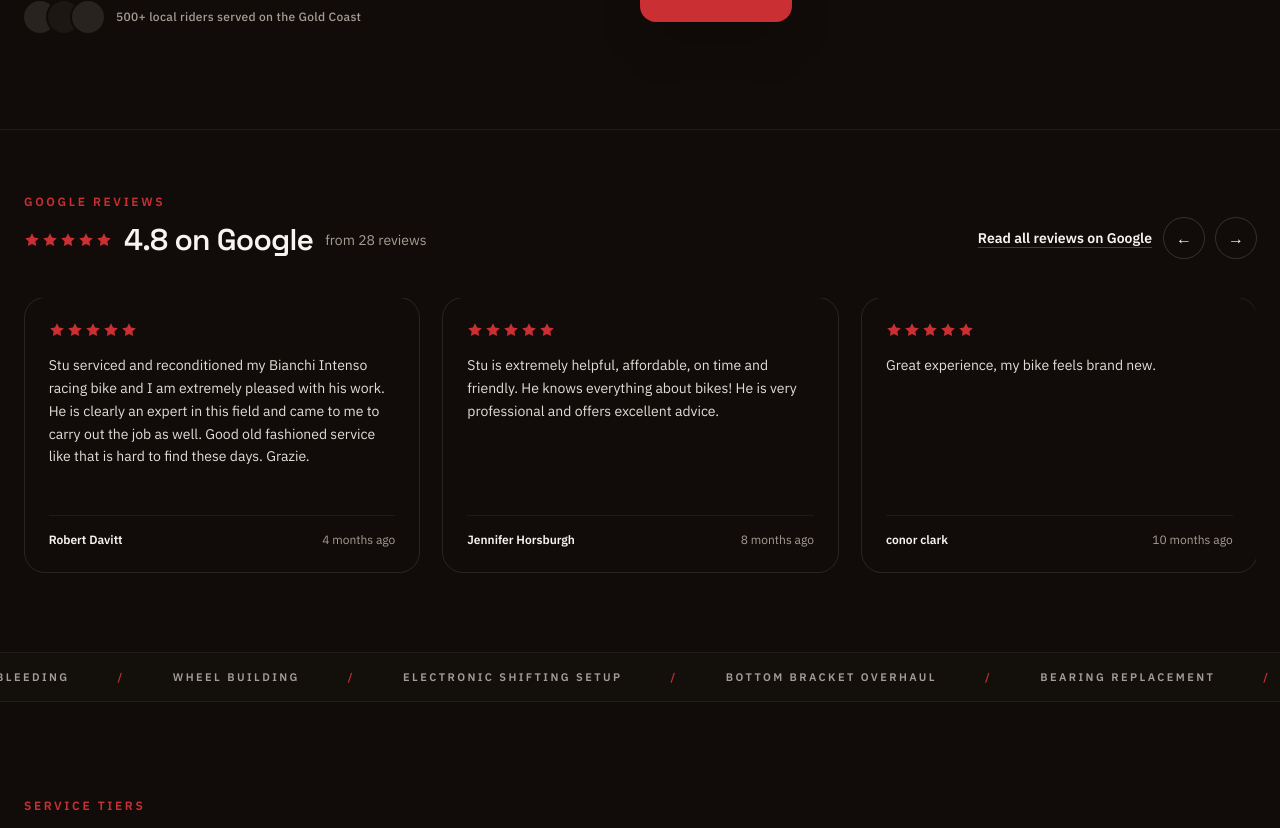
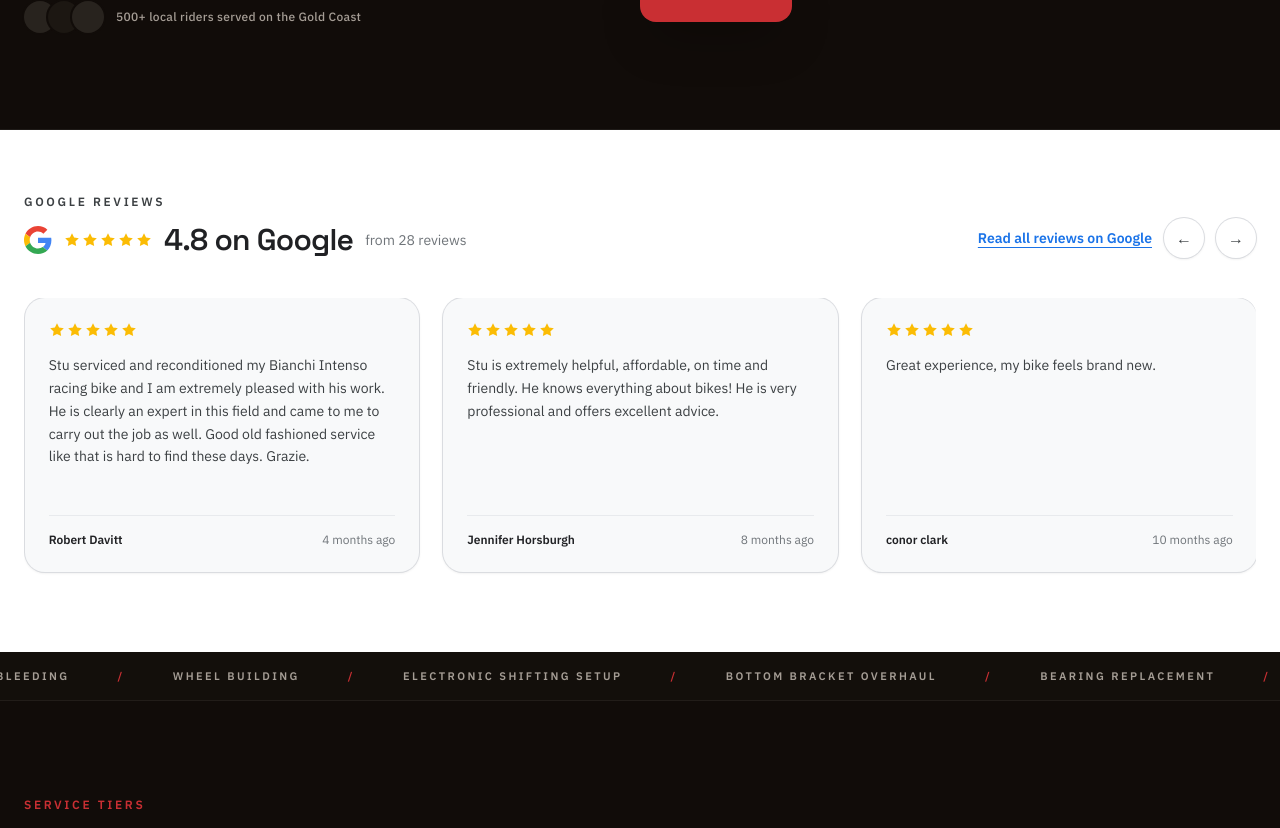
Before and after one commit to sg-satoshi/saabai-site, a Next.js app: page /sites/cycle-repair in a window 1280 px wide. Shown: the part 767-1595 px from the top of the page. Built offline with nearby package versions, Linux system fonts and the light colour scheme.

Commit message:
Stu reviews: white strip, Google yellow stars, Google G logo

```diff
--- a/app/sites/cycle-repair/ReviewsCarousel.tsx
+++ b/app/sites/cycle-repair/ReviewsCarousel.tsx
@@ -5,13 +5,24 @@ import { reviews, googleRating, googleReviewCount, googleMapsUrl } from "./revie
 
 function Stars({ n, className = "" }: { n: number; className?: string }) {
   return (
-    <span className={`flex gap-0.5 text-brand ${className}`} aria-hidden="true">
+    <span className={`flex gap-0.5 text-[#FBBC04] ${className}`} aria-hidden="true">
       {Array.from({ length: 5 }).map((_, i) => (
-        <svg key={i} viewBox="0 0 20 20" className={`size-4 ${i < Math.round(n) ? "fill-current" : "fill-white/15"}`}>
+        <svg key={i} viewBox="0 0 20 20" className={`size-4 ${i < Math.round(n) ? "fill-current" : "fill-[#dadce0]"}`}>
           <path d="M10 1.5l2.6 5.3 5.9.9-4.3 4.1 1 5.8L10 14.9l-5.2 2.7 1-5.8L1.5 7.7l5.9-.9z" />
         </svg>
       ))}
     </span>
+  );
+}
+
+function GoogleG() {
+  return (
+    <svg viewBox="0 0 48 48" className="size-7" role="img" aria-label="Google">
+      <path fill="#EA4335" d="M24 9.5c3.54 0 6.71 1.22 9.21 3.6l6.85-6.85C35.9 2.38 30.47 0 24 0 14.62 0 6.51 5.38 2.56 13.22l7.98 6.19C12.43 13.72 17.74 9.5 24 9.5z" />
+      <path fill="#4285F4" d="M46.98 24.55c0-1.57-.15-3.09-.38-4.55H24v9.02h12.94c-.58 2.96-2.26 5.48-4.78 7.18l7.73 6c4.51-4.18 7.09-10.36 7.09-17.65z" />
+      <path fill="#FBBC05" d="M10.53 28.59c-.48-1.45-.76-2.99-.76-4.59s.27-3.14.76-4.59l-7.98-6.19C.92 16.46 0 20.12 0 24c0 3.88.92 7.54 2.56 10.78l7.97-6.19z" />
+      <path fill="#34A853" d="M24 48c6.48 0 11.93-2.13 15.89-5.81l-7.73-6c-2.15 1.45-4.92 2.3-8.16 2.3-6.26 0-11.57-4.22-13.47-9.91l-7.98 6.19C6.51 42.62 14.62 48 24 48z" />
+    </svg>
   );
 }
 
@@ -39,20 +50,21 @@ export function ReviewsCarousel() {
   }, [paused, scroll]);
 
   return (
-    <section aria-labelledby="reviews-heading" className="py-16 border-b border-muted-line">
+    <section aria-labelledby="reviews-heading" className="py-16 bg-white text-[#202124]">
       <style>{`.stu-review-card{flex:0 0 100%}@media(min-width:768px){.stu-review-card{flex-basis:calc(50% - 12px)}}@media(min-width:1024px){.stu-review-card{flex-basis:calc((100% - 48px)/3)}}`}</style>
       <div className="max-w-7xl mx-auto px-6">
         <div className="mb-10 flex flex-col sm:flex-row sm:items-end sm:justify-between gap-6">
           <div>
-            <h2 id="reviews-heading" className="text-xs font-bold tracking-[0.22em] text-brand uppercase mb-3">
+            <h2 id="reviews-heading" className="text-xs font-bold tracking-[0.22em] text-[#3c4043] uppercase mb-3">
               Google Reviews
             </h2>
             <div className="flex flex-wrap items-center gap-3">
+              <GoogleG />
               <Stars n={googleRating} className="[&_svg]:size-6" />
-              <span className="text-3xl font-display font-semibold tracking-tight">
+              <span className="text-3xl font-display font-semibold tracking-tight text-[#202124]">
                 {googleRating} on Google
               </span>
-              <span className="text-sm text-muted-foreground">from {googleReviewCount} reviews</span>
+              <span className="text-sm text-[#70757a]">from {googleReviewCount} reviews</span>
               <span className="sr-only">Rated {googleRating} out of 5</span>
             </div>
           </div>
@@ -61,16 +73,16 @@ export function ReviewsCarousel() {
               href={googleMapsUrl}
               target="_blank"
               rel="noopener noreferrer"
-              className="text-sm font-semibold hover:text-brand transition-colors underline underline-offset-4 decoration-white/20"
+              className="text-sm font-semibold text-[#1a73e8] hover:text-[#174ea6] transition-colors underline underline-offset-4"
             >
               Read all reviews on Google
             </a>
             <button type="button" onClick={() => scroll(-1)} aria-label="Previous review"
-              className="size-10 rounded-full ring-1 ring-white/15 hover:ring-brand/60 hover:text-brand transition-colors focus-visible:outline focus-visible:outline-2 focus-visible:outline-brand">
+              className="size-10 rounded-full bg-white text-[#3c4043] ring-1 ring-[#dadce0] shadow-sm hover:bg-[#f1f3f4] hover:text-[#202124] transition-colors focus-visible:outline focus-visible:outline-2 focus-visible:outline-[#1a73e8]">
               ←
             </button>
             <button type="button" onClick={() => scroll(1)} aria-label="Next review"
-              className="size-10 rounded-full ring-1 ring-white/15 hover:ring-brand/60 hover:text-brand transition-colors focus-visible:outline focus-visible:outline-2 focus-visible:outline-brand">
+              className="size-10 rounded-full bg-white text-[#3c4043] ring-1 ring-[#dadce0] shadow-sm hover:bg-[#f1f3f4] hover:text-[#202124] transition-colors focus-visible:outline focus-visible:outline-2 focus-visible:outline-[#1a73e8]">
               →
             </button>
           </div>
@@ -90,23 +102,23 @@ export function ReviewsCarousel() {
             if (e.key === "ArrowRight") { e.preventDefault(); scroll(1); }
             if (e.key === "ArrowLeft") { e.preventDefault(); scroll(-1); }
           }}
-          className="flex gap-6 overflow-x-auto snap-x snap-mandatory scroll-smooth pb-4 [scrollbar-width:none] [&::-webkit-scrollbar]:hidden focus-visible:outline focus-visible:outline-2 focus-visible:outline-brand rounded-xl"
+          className="flex gap-6 overflow-x-auto snap-x snap-mandatory scroll-smooth pb-4 [scrollbar-width:none] [&::-webkit-scrollbar]:hidden focus-visible:outline focus-visible:outline-2 focus-visible:outline-[#1a73e8] rounded-xl"
         >
           {reviews.map((r, i) => (
             <li
               key={i}
               aria-roledescription="slide"
               aria-label={`Review ${i + 1} of ${reviews.length}, by ${r.name}`}
-              className="stu-review-card snap-start shrink-0 bg-surface/40 ring-1 ring-white/10 rounded-2xl p-6 flex flex-col"
+              className="stu-review-card snap-start shrink-0 bg-[#f8f9fa] ring-1 ring-[#dadce0] shadow-sm rounded-2xl p-6 flex flex-col"
             >
               <Stars n={r.stars} />
               <span className="sr-only">{r.stars} out of 5 stars</span>
-              <p className="mt-4 text-sm leading-relaxed text-fg/90 line-clamp-6 whitespace-pre-line flex-1" title={r.text}>
+              <p className="mt-4 text-sm leading-relaxed text-[#3c4043] line-clamp-6 whitespace-pre-line flex-1" title={r.text}>
                 {r.text}
               </p>
-              <div className="mt-6 pt-4 border-t border-muted-line flex items-center justify-between text-xs">
-                <span className="font-semibold">{r.name}</span>
-                <span className="text-muted-foreground">{r.date}</span>
+              <div className="mt-6 pt-4 border-t border-[#e8eaed] flex items-center justify-between text-xs">
+                <span className="font-semibold text-[#202124]">{r.name}</span>
+                <span className="text-[#70757a]">{r.date}</span>
               </div>
             </li>
           ))}
```
